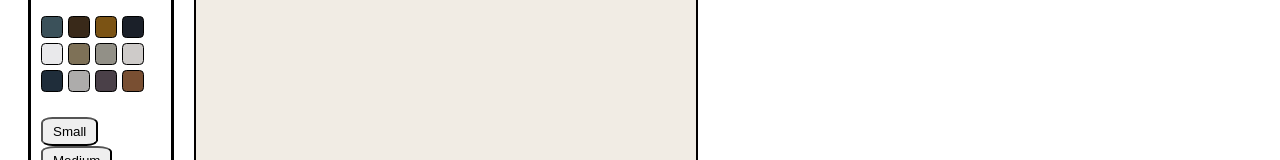
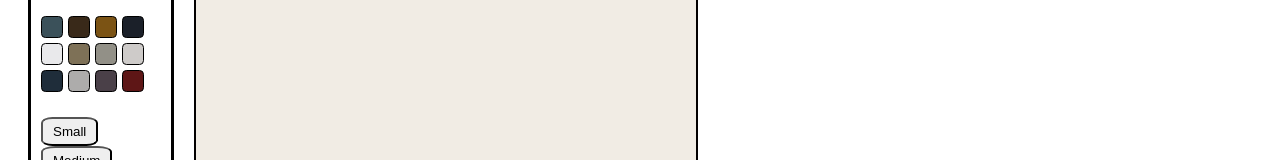
Before and after one commit to MissionToPsyche-Iridium/iridium_23f_year_sim-byu-i, a React (Create React App) app in the folder pysche/: page /DrawingPage in a window 1280 px wide. Shown: the part 229-389 px from the top of the page. Built offline with nearby package versions, Linux system fonts and the light colour scheme.

Commit message:
Changed the color pallete for the drawing page to change one color from a very similar brown to a rusty red

```diff
--- a/pysche/src/components/canvas.js
+++ b/pysche/src/components/canvas.js
@@ -11,7 +11,7 @@ function Canvas() {
   const [isErasing, setIsErasing] = useState(false);
   const [isSpraying, setIsSpraying] = useState(false);
 
-  const colors = ["#3B515A", "#392919", "#7B5314", "#1B2029", "#E9E9EB", "#7E7157", "#929087", "#CECBC9", "#1F2D3A", "#ADACAB", "#4A4048", "#794F32"];
+  const colors = ["#3B515A", "#392919", "#7B5314", "#1B2029", "#E9E9EB", "#7E7157", "#929087", "#CECBC9", "#1F2D3A", "#ADACAB", "#4A4048", "#5E1616"];
   const brushSizes = [3, 5, 10];
 
   const startDrawing = (event) => {
```
